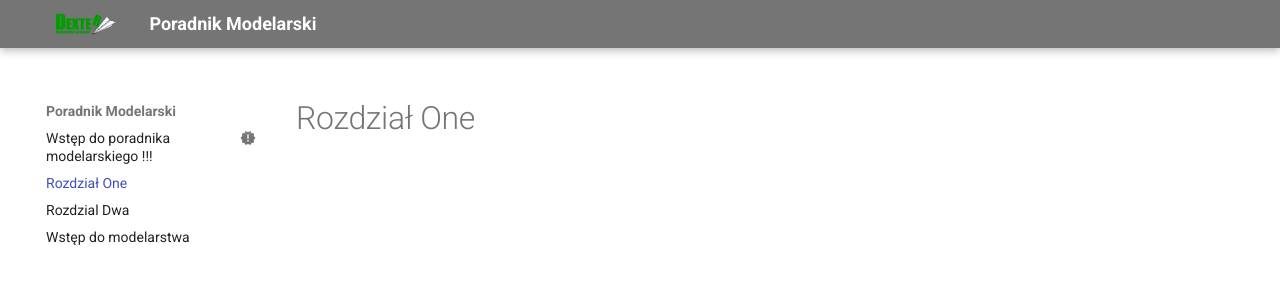
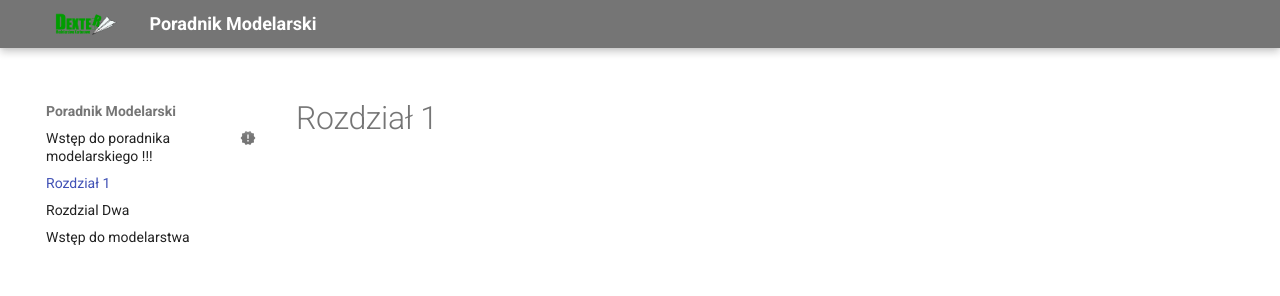
Before and after one commit to Laboratorium-Dextera/poradnik-modelarski, an MkDocs documentation site: the page built from docs/rozdzial.md, in a window 1280 px wide. Shown: the top 296 px of the page. Built offline with MkDocs 1.6.1 and Material for MkDocs 9.7.7, drawn with Linux system fonts in a browser that asks for light colours; plug-ins that fetch from the network failed and are left out.

Commit message:
Update rozdzial.md

```diff
--- a/docs/rozdzial.md
+++ b/docs/rozdzial.md
@@ -1 +1 @@
-# Rozdział One
+# Rozdział 1
```
